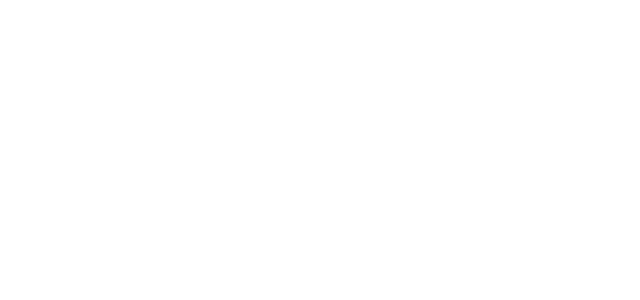
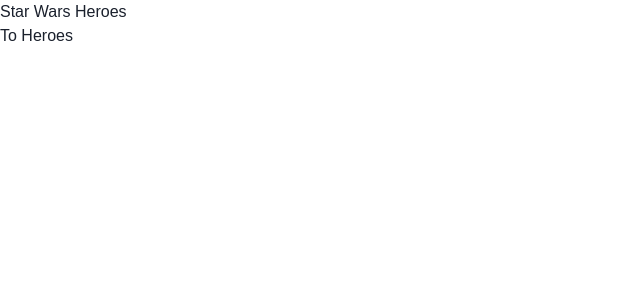
Before and after one commit to Tane4ka170/StarFlow, a Next.js app: page / in a window 1280 px wide. Shown: the top 300 px of the page, without its empty margins (0-640 px from the left). Built offline with nearby package versions, Linux system fonts and the light colour scheme.

Commit message:
updated layout and page

```diff
--- a/src/app/layout.js
+++ b/src/app/layout.js
@@ -1,13 +1,14 @@
-import React from 'react';
+'use client';
+
 import { ChakraProvider } from '@chakra-ui/react';
 import theme from '../styles/theme';
 
 export default function RootLayout({ children }) {
   return (
     <html lang="en">
-      <ChakraProvider theme={theme}>
-        <body>{children}</body>
-      </ChakraProvider>
+      <body>
+        <ChakraProvider theme={theme}>{children}</ChakraProvider>
+      </body>
     </html>
   );
 }
--- a/src/app/page.js
+++ b/src/app/page.js
@@ -1,3 +1,15 @@
-export default function Home() {
-  return <main></main>;
-}
+'use client';
+
+import React from 'react';
+import Link from 'next/link';
+
+const HomePage = () => {
+  return (
+    <main>
+      <h1>Star Wars Heroes</h1>
+      <Link href="/heroes">To Heroes</Link>
+    </main>
+  );
+};
+
+export default HomePage;
```
